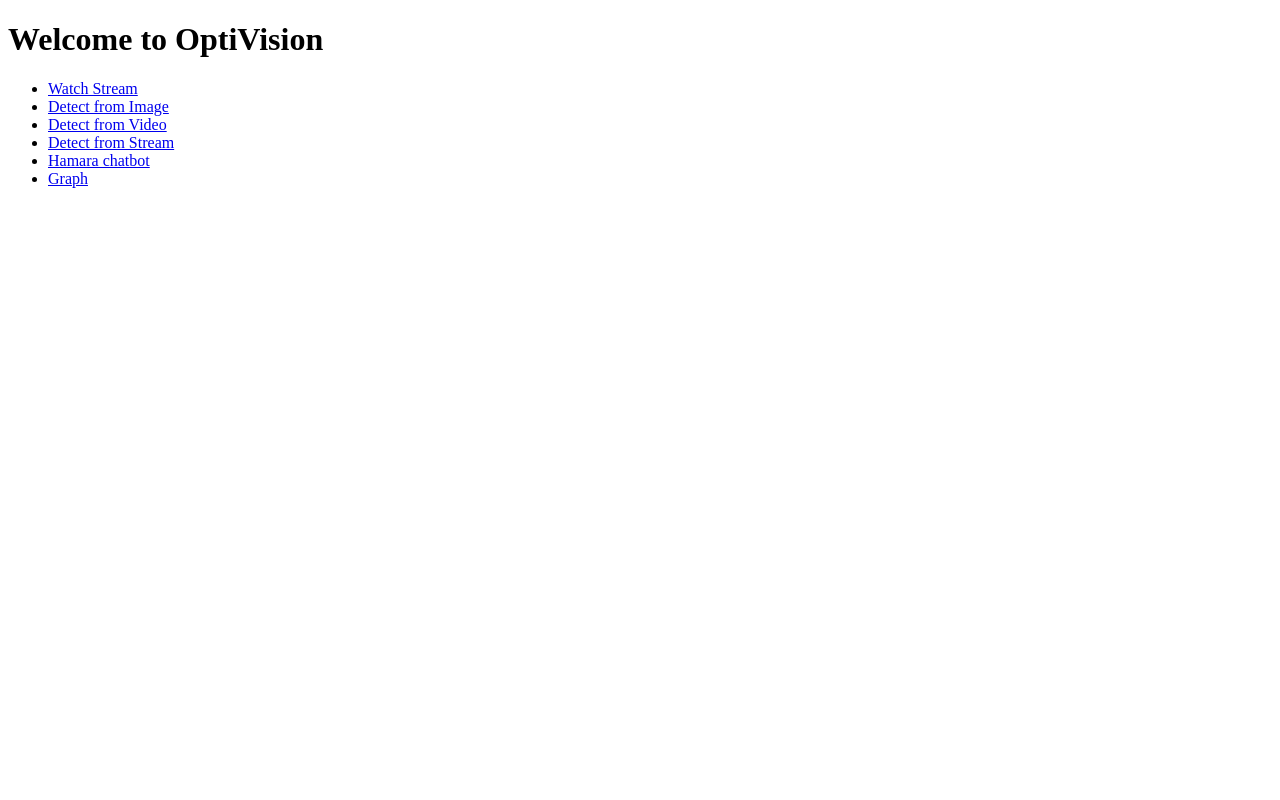
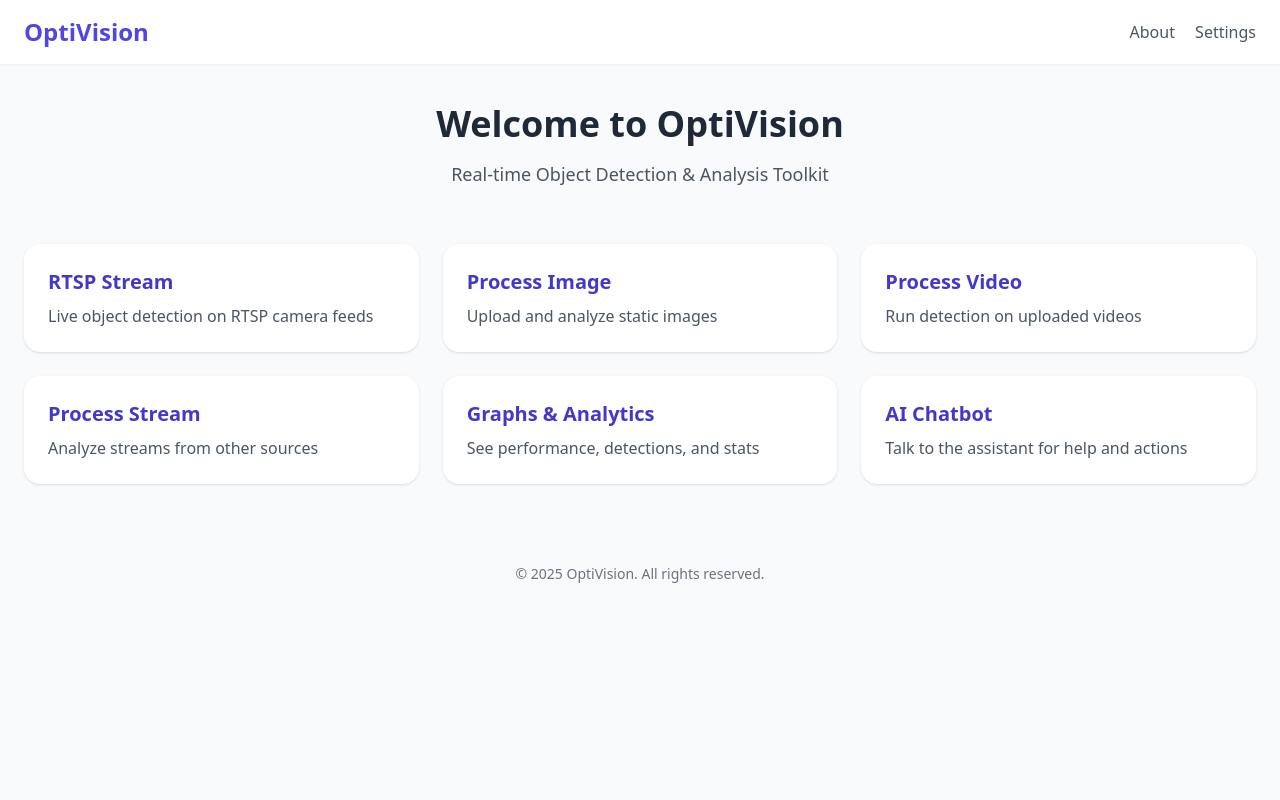
Before and after one commit to Hardik-111/DashboardOptivision, a Flask app: page / in a window 1280 px wide. Run offline with Flask 3, Linux system fonts and the light colour scheme; parts of the project's set-up code (start-up, migrations or seed data) failed here and were passed over; some libraries are stand-ins or nearby versions.

Commit message:
improved ui

```diff
--- a/templates/index.html
+++ b/templates/index.html
@@ -1,17 +1,77 @@
 <!DOCTYPE html>
-<html>
+<html lang="en">
 <head>
-    <title>OptiVision</title>
+  <meta charset="UTF-8">
+  <title>OptiVision Dashboard</title>
+  <meta name="viewport" content="width=device-width, initial-scale=1.0">
+  <script src="https://cdn.tailwindcss.com"></script>
 </head>
-<body>
-    <h1>Welcome to OptiVision</h1>
-    <ul>
-        <li><a href="/watchstream">Watch Stream</a></li>
-        <li><a href="/image">Detect from Image</a></li>
-        <li><a href="/video">Detect from Video</a></li>
-        <li><a href="/stream">Detect from Stream</a></li>
-        <li><a href="http://127.0.0.1:5100">Hamara chatbot</a></li>
-        <li><a href="/graph">Graph</a></li>
-    </ul>
+<body class="bg-gray-50 min-h-screen font-sans">
+
+  <!-- Navbar -->
+  <header class="bg-white shadow-sm">
+    <div class="max-w-7xl mx-auto px-6 py-4 flex justify-between items-center">
+      <div class="text-2xl font-bold text-indigo-600">OptiVision</div>
+      <nav class="space-x-4">
+        <a href="/about" class="text-gray-600 hover:text-indigo-600 transition">About</a>
+        <a href="/settings" class="text-gray-600 hover:text-indigo-600 transition">Settings</a>
+      </nav>
+    </div>
+  </header>
+
+  <!-- Hero section (optional intro) -->
+  <section class="max-w-7xl mx-auto px-6 py-10 text-center">
+    <h1 class="text-3xl sm:text-4xl font-extrabold text-gray-800 mb-4">Welcome to OptiVision</h1>
+    <p class="text-gray-600 text-lg">Real-time Object Detection & Analysis Toolkit</p>
+  </section>
+
+  <!-- Dashboard Cards -->
+  <main class="max-w-7xl mx-auto px-6 py-4">
+    <div class="grid grid-cols-1 sm:grid-cols-2 lg:grid-cols-3 gap-6">
+
+      <!-- Card 1: RTSP Stream -->
+      <a href="/stream" class="bg-white p-6 rounded-2xl shadow hover:shadow-lg transition transform hover:-translate-y-1">
+        <h2 class="text-xl font-semibold text-indigo-700 mb-2">RTSP Stream</h2>
+        <p class="text-gray-600">Live object detection on RTSP camera feeds</p>
+      </a>
+
+      <!-- Card 2: Process Image -->
+      <a href="/process-image" class="bg-white p-6 rounded-2xl shadow hover:shadow-lg transition transform hover:-translate-y-1">
+        <h2 class="text-xl font-semibold text-indigo-700 mb-2">Process Image</h2>
+        <p class="text-gray-600">Upload and analyze static images</p>
+      </a>
+
+      <!-- Card 3: Process Video -->
+      <a href="/process-video" class="bg-white p-6 rounded-2xl shadow hover:shadow-lg transition transform hover:-translate-y-1">
+        <h2 class="text-xl font-semibold text-indigo-700 mb-2">Process Video</h2>
+        <p class="text-gray-600">Run detection on uploaded videos</p>
+      </a>
+
+      <!-- Card 4: Process Stream -->
+      <a href="/process-stream" class="bg-white p-6 rounded-2xl shadow hover:shadow-lg transition transform hover:-translate-y-1">
+        <h2 class="text-xl font-semibold text-indigo-700 mb-2">Process Stream</h2>
+        <p class="text-gray-600">Analyze streams from other sources</p>
+      </a>
+
+      <!-- Card 5: Graphs -->
+      <a href="/metrics" class="bg-white p-6 rounded-2xl shadow hover:shadow-lg transition transform hover:-translate-y-1">
+        <h2 class="text-xl font-semibold text-indigo-700 mb-2">Graphs & Analytics</h2>
+        <p class="text-gray-600">See performance, detections, and stats</p>
+      </a>
+
+      <!-- Card 6: Chatbot -->
+      <a href="/chatbot" class="bg-white p-6 rounded-2xl shadow hover:shadow-lg transition transform hover:-translate-y-1">
+        <h2 class="text-xl font-semibold text-indigo-700 mb-2">AI Chatbot</h2>
+        <p class="text-gray-600">Talk to the assistant for help and actions</p>
+      </a>
+
+    </div>
+  </main>
+
+  <!-- Footer (optional) -->
+  <footer class="text-center text-sm text-gray-500 mt-16 mb-6">
+    &copy; 2025 OptiVision. All rights reserved.
+  </footer>
+
 </body>
 </html>
```
